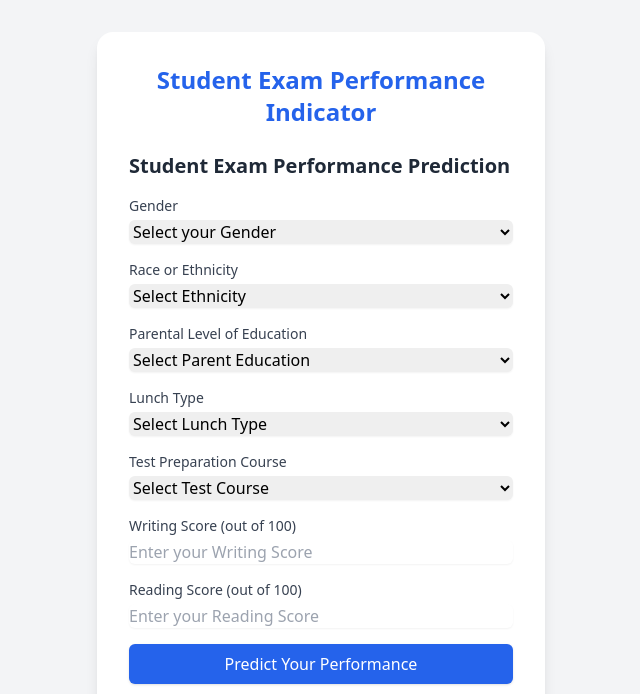
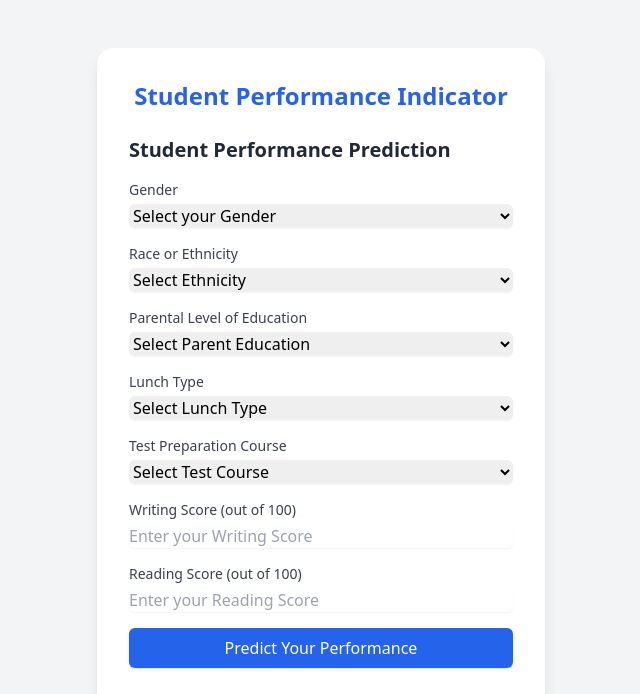
Before and after one commit to prakhardxt7/acad_final, a Flask app: page /predictdata in a window 1280 px wide. Shown: the top 694 px of the page, without its empty margins (319-959 px from the left). Run offline with Flask 3, Linux system fonts and the light colour scheme; some libraries are stand-ins or nearby versions.

Commit message:
Change_V4

```diff
--- a/templates/home.html
+++ b/templates/home.html
@@ -3,15 +3,15 @@
 <head>
     <meta charset="UTF-8">
     <meta name="viewport" content="width=device-width, initial-scale=1.0">
-    <title>Student Exam Performance Indicator</title>
+    <title>Student Performance Indicator</title>
     <script src="https://cdn.tailwindcss.com"></script>
 </head>
 <body class="bg-gray-100 min-h-screen flex items-center justify-center">
     <div class="w-full max-w-md bg-white rounded-2xl shadow-lg p-8">
-        <h1 class="text-2xl font-bold text-center text-blue-600 mb-6">Student Exam Performance Indicator</h1>
+        <h1 class="text-2xl font-bold text-center text-blue-600 mb-6">Student Performance Indicator</h1>
 
         <form action="{{ url_for('predict_datapoint') }}" method="post" class="space-y-4">
-            <h2 class="text-xl font-semibold text-gray-800">Student Exam Performance Prediction</h2>
+            <h2 class="text-xl font-semibold text-gray-800">Student Performance Prediction</h2>
 
             <!-- Gender -->
             <div>
```
